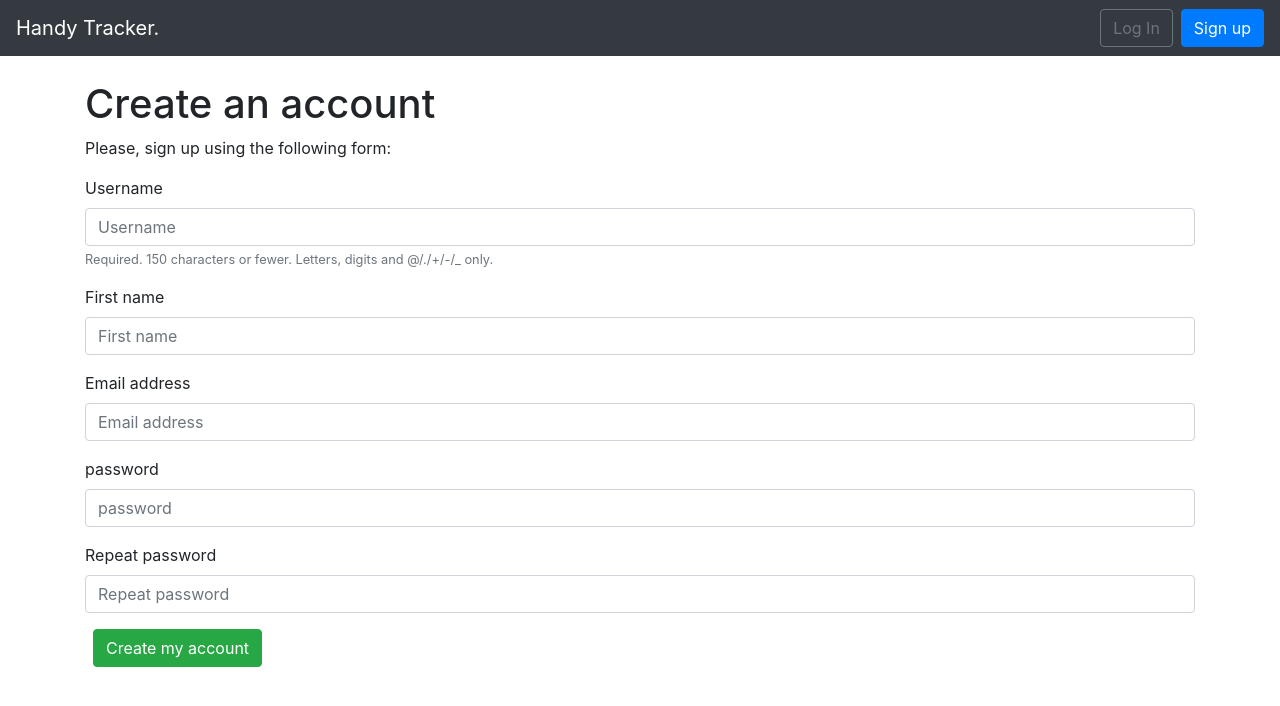
After one commit to johnpgarza/handy, a Django app: page /handyman/register/ in a window 1280 px wide. The commit adds this page. Shown: the top 706 px of the page. Run offline with Django 3.2, Linux system fonts and the light colour scheme; some libraries are stand-ins or nearby versions.

Commit message:
Added User Registration

```diff
--- a/handyman/forms.py
+++ b/handyman/forms.py
@@ -1,9 +1,25 @@
 from django import forms
+from django.contrib.auth.models import User
 
 
 class LoginForm(forms.Form):
     username = forms.CharField()
     password = forms.CharField(widget=forms.PasswordInput)
+
+
+class UserRegistrationForm(forms.ModelForm):
+    password = forms.CharField(label='password', widget=forms.PasswordInput)
+    password2 = forms.CharField(label='Repeat password', widget=forms.PasswordInput)
+
+    class Meta:
+        model = User
+        fields = ('username', 'first_name', 'email')
+
+    def clean_password2(self):
+        cd = self.cleaned_data
+        if cd['password'] != cd['password2']:
+            raise forms.ValidationError('Passwords don\'t match.')
+        return cd['password2']
 
 
 SPECIALTY = (
--- a/handyman/urls.py
+++ b/handyman/urls.py
@@ -1,11 +1,13 @@
-from django.urls import path
+from django.urls import path, include
 from django.contrib.auth import views as auth_views
 from . import views
 
 urlpatterns = [
     # path('login/', views.user_login, name='login'),
+    path('', include('django.contrib.auth.urls')),
     path('login/', auth_views.LoginView.as_view(), name='login'),
     path('logout/', auth_views.LogoutView.as_view(), name='logout'),
     path('password_change/', auth_views.PasswordChangeView.as_view(), name='password_change'),
     path('password_change/done/', auth_views.PasswordChangeDoneView.as_view(), name='password_change_done'),
+    path('register/', views.register, name='register'),
 ]
--- a/handyman/views.py
+++ b/handyman/views.py
@@ -1,7 +1,7 @@
 from django.http import HttpResponse
 from django.shortcuts import render
 from django.contrib.auth import authenticate, login
-from .forms import LoginForm
+from .forms import LoginForm, UserRegistrationForm
 
 
 def user_login(request):
@@ -24,3 +24,17 @@ def user_login(request):
     else:
         form = LoginForm()
     return render(request, '../templates/registration/login.html', {'form': form})
+
+
+def register(request):
+    if request.method == 'POST':
+        user_form = UserRegistrationForm(request.POST)
+        if user_form.is_valid():
+            new_user = user_form.save(commit=False)
+            new_user.set_password(
+                user_form.cleaned_data['password'])
+            new_user.save()
+            return render(request, '../templates/registration/register_done.html', {'new_user': new_user})
+    else:
+        user_form = UserRegistrationForm()
+    return render(request, '../templates/registration/register.html', {'user_form': user_form})
--- a/templates/base.html
+++ b/templates/base.html
@@ -15,8 +15,7 @@
     <a class="navbar-brand" href="{% url 'home' %}">Handy Tracker.</a>
     {% if user.is_authenticated %}
         <ul class="navbar-nav mr-auto text-light ">
-            <p>Hello {{ user.username }}
-            <p>
+            Hello {{ user.first_name }} your last login was {{ user.last_login }}
         </ul>
     {% endif %}
     <button class="navbar-toggler" type="button" data-toggle="collapse"
@@ -46,7 +45,7 @@
             <form class="form-inline ml-auto">
                 <a href="{% url 'login' %}" class="btn btn-outline-secondary">
                     Log In</a>
-                <a href="{% url 'home' %}" class="btn btn-primary ml-2">
+                <a href="{% url 'register' %}" class="btn btn-primary ml-2">
                     Sign up</a>
             </form>
         {% endif %}
--- /dev/null
+++ b/templates/registration/register.html
@@ -0,0 +1,14 @@
+{% extends "base.html" %}
+{% load bootstrap4 %}
+{% block title %}Create an account{% endblock %}
+{% block content %}
+<h1>Create an account</h1>
+<p>Please, sign up using the following form:</p>
+<form action="." method="post">
+    {% csrf_token %}
+    {% bootstrap_form user_form %}
+    <button class="btn btn-success ml-2" type="submit" value="Create my account">Create my account</button>
+</form>
+    </br>
+    </br>
+{% endblock %}
--- /dev/null
+++ b/templates/registration/register_done.html
@@ -0,0 +1,6 @@
+{% extends "base.html" %}
+{% block title %}Welcome{% endblock %}
+{% block content %}
+<h1>Welcome {{ new_user.first_name }}!</h1>
+<p>Your account has been successfully created.  Now you can <a href="{% url "login" %}">log in</a>.</p>
+{% endblock %}
```
